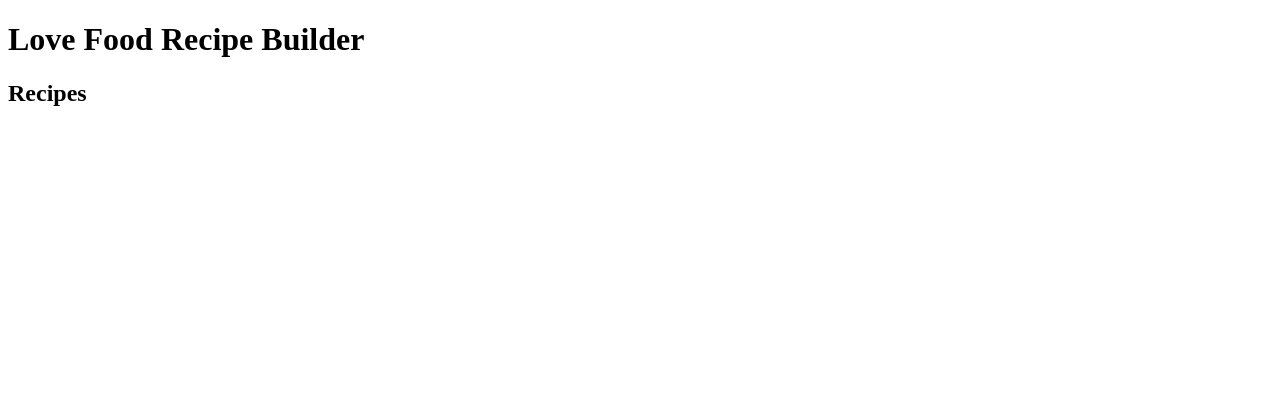
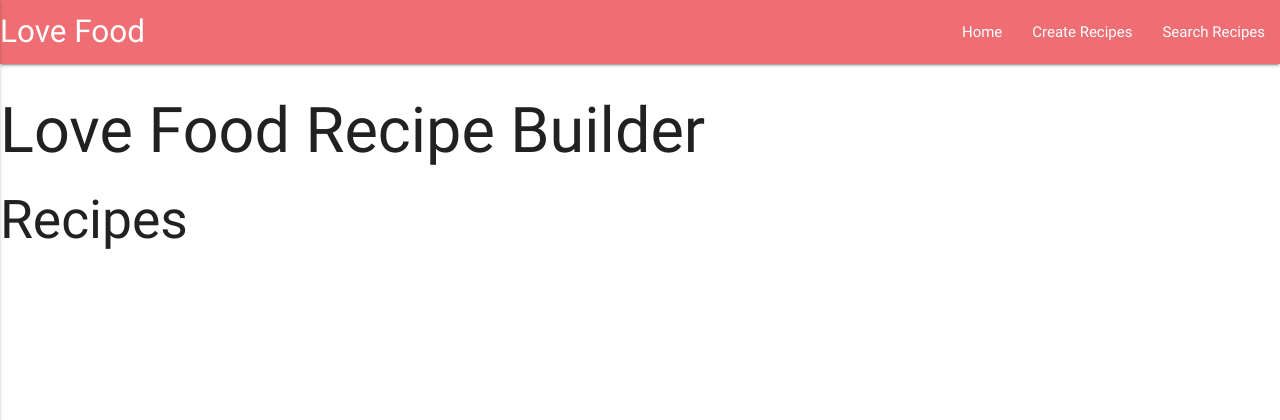
Before and after one commit to Code-Institute-Submissions/recipe-builder, a Flask app: page / in a window 1280 px wide. Shown: the top 420 px of the page. Run offline with Flask 2, Linux system fonts and the light colour scheme; data that the repository does not hold is empty; some libraries are stand-ins or nearby versions.

Commit message:
Navbar added

```diff
--- a/templates/base.html
+++ b/templates/base.html
@@ -1,14 +1,55 @@
 <!DOCTYPE html>
 <html lang="en">
+
 <head>
     <meta charset="UTF-8">
     <meta name="viewport" content="width=device-width, initial-scale=1.0">
     <meta http-equiv="X-UA-Compatible" content="ie=edge">
-    <title>Document</title>
+
+    <!--Google Icon Font-->
+    <link href="https://fonts.googleapis.com/icon?family=Material+Icons" rel="stylesheet">
+
+    <!--Materialise CSS-->
+    <link rel="stylesheet" href="https://cdnjs.cloudflare.com/ajax/libs/materialize/0.100.2/css/materialize.min.css">
+
+    <title>Love Food</title>
 </head>
+
 <body>
+    <nav>
+        <div class="nav-wrapper">
+            <a href="#!" class="brand-logo">Love Food</a>
+            <a href="#" data-activates="mobile-demo" class="button-collapse"><i class="material-icons">menu</i></a>
+            <ul class="right hide-on-med-and-down">
+                <li><a href="sass.html">Home</a></li>
+                <li><a href="badges.html">Create Recipes</a></li>
+                <li><a href="collapsible.html">Search Recipes</a></li>
+            </ul>
+            <ul class="side-nav" id="mobile-demo">
+                <li><a href="sass.html">Home</a></li>
+                <li><a href="badges.html">Create Recipes</a></li>
+                <li><a href="collapsible.html">Search Recipes</a></li>
+            </ul>
+        </div>
+    </nav>
+
     <h1>Love Food Recipe Builder</h1>
-    {% block content %}
-    {% endblock %}
+    {% block content %} {% endblock %}
+
+ <!--jQuery before materialize.js-->
+    <script type="text/javascript" src="https://code.jquery.com/jquery-3.2.1.min.js"></script>
+    <script type="text/javascript" src="js/materialize.min.js"></script>
+   <!--Materialise JavaScript-->
+    <script src="https://cdnjs.cloudflare.com/ajax/libs/materialize/0.100.2/js/materialize.min.js"></script>
+
+
+    <!--jQuery-->
+    <script type="text/javascript">
+        $(document).ready(function() {
+            $(".button-collapse").sideNav();
+
+        })
+    </script>
 </body>
+
 </html>
--- a/templates/recipes.html
+++ b/templates/recipes.html
@@ -4,7 +4,10 @@
 <h2>Recipes</h2>
         {% for recipe in recipes %}
             {{recipe.recipe_name}}
+            {{recipe.brief_description}}
             {{recipe.user_name}}
         {% endfor %}
 
+
+
 {% endblock %}
```
